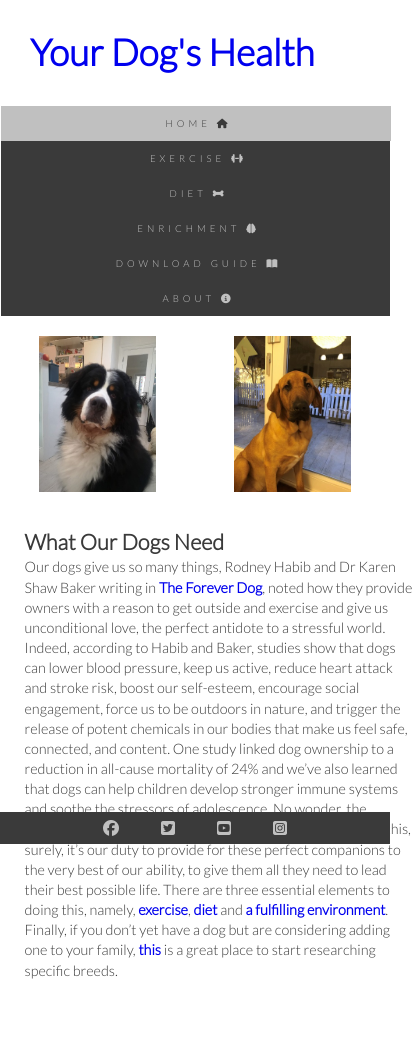
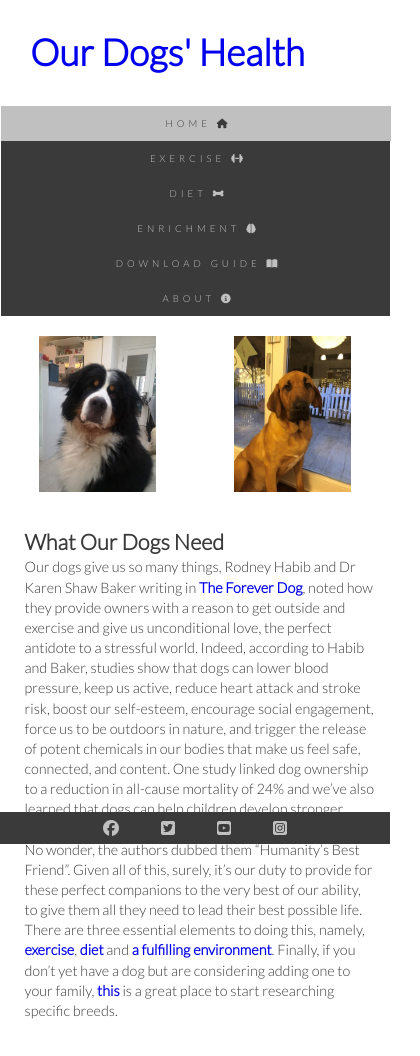
Before and after one commit to SDDNG/yourdogshealth, a plain HTML site: page home.html in a window 390 px wide. Shown: the whole page, 420 px wide, since content can reach past the window. Before the commit the page ends 986 px from the top, so only its background shows below. Drawn offline with Linux system fonts and the light colour scheme.

Commit message:
Format for phones

```diff
--- a/assets/css/style.css
+++ b/assets/css/style.css
@@ -82,6 +82,7 @@ body {
 #main-page-text {
     margin-top: 30px;
     margin-left: 30px;
+    margin-bottom: 10%;
     width: 50%;
     float: left;
     padding:5px;
@@ -109,6 +110,7 @@ body {
 }
 
 footer {
+    clear:both;
     position: fixed;
     left: 0;
     bottom: 0;
@@ -157,6 +159,7 @@ footer {
 
     #main-page-text {
         font-size: 90%;
+
     }
 
 }
@@ -205,7 +208,7 @@ footer {
 
     #main-page-text {
         clear: both;
-        width:100%;
+        width:90%;
         float: center;
         margin-left: 5%;
         margin-right: 5%;
--- a/home.html
+++ b/home.html
@@ -18,7 +18,7 @@
 <body>
     <header>
         <a href="home.html">
-            <h1 id="logo">Your Dog's Health</h1>
+            <h1 id="logo">Our Dogs' Health</h1>
         </a>
         <nav>
             <ul id="menu">
```
